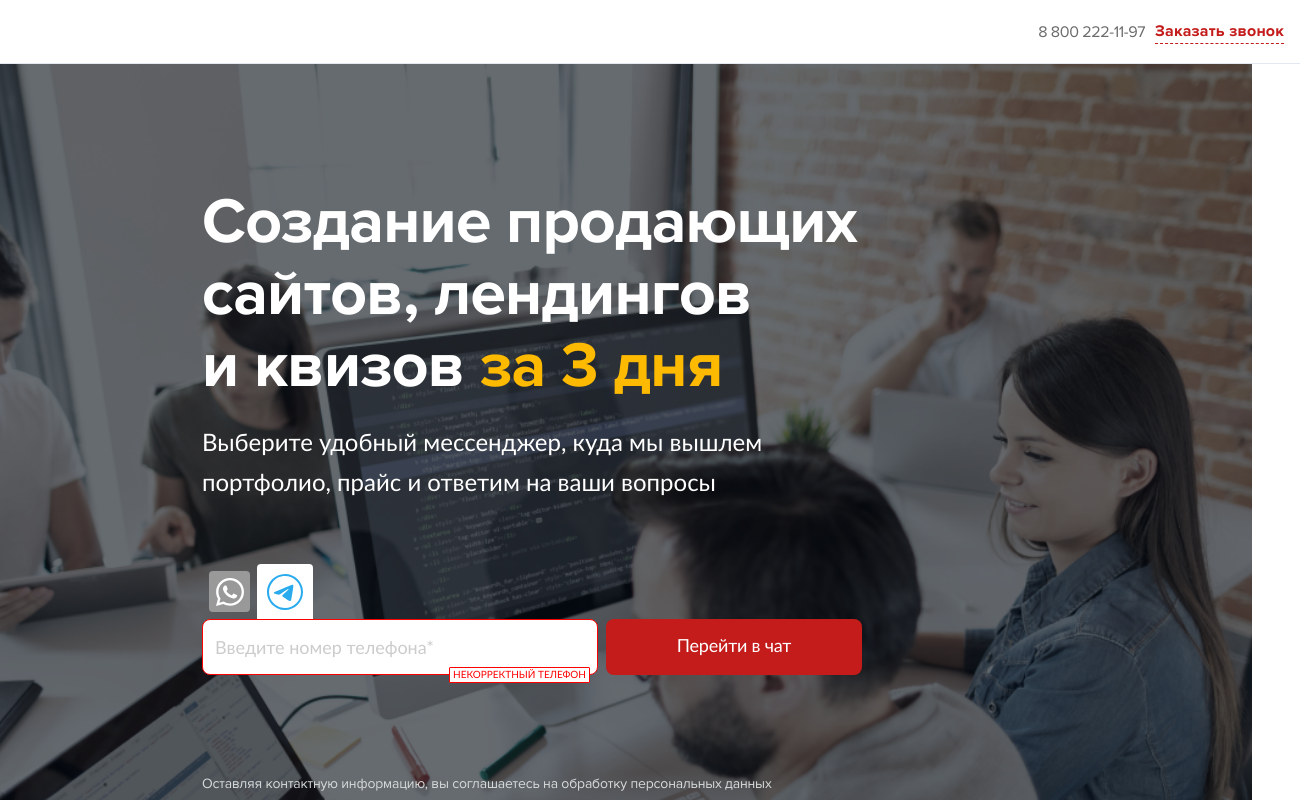
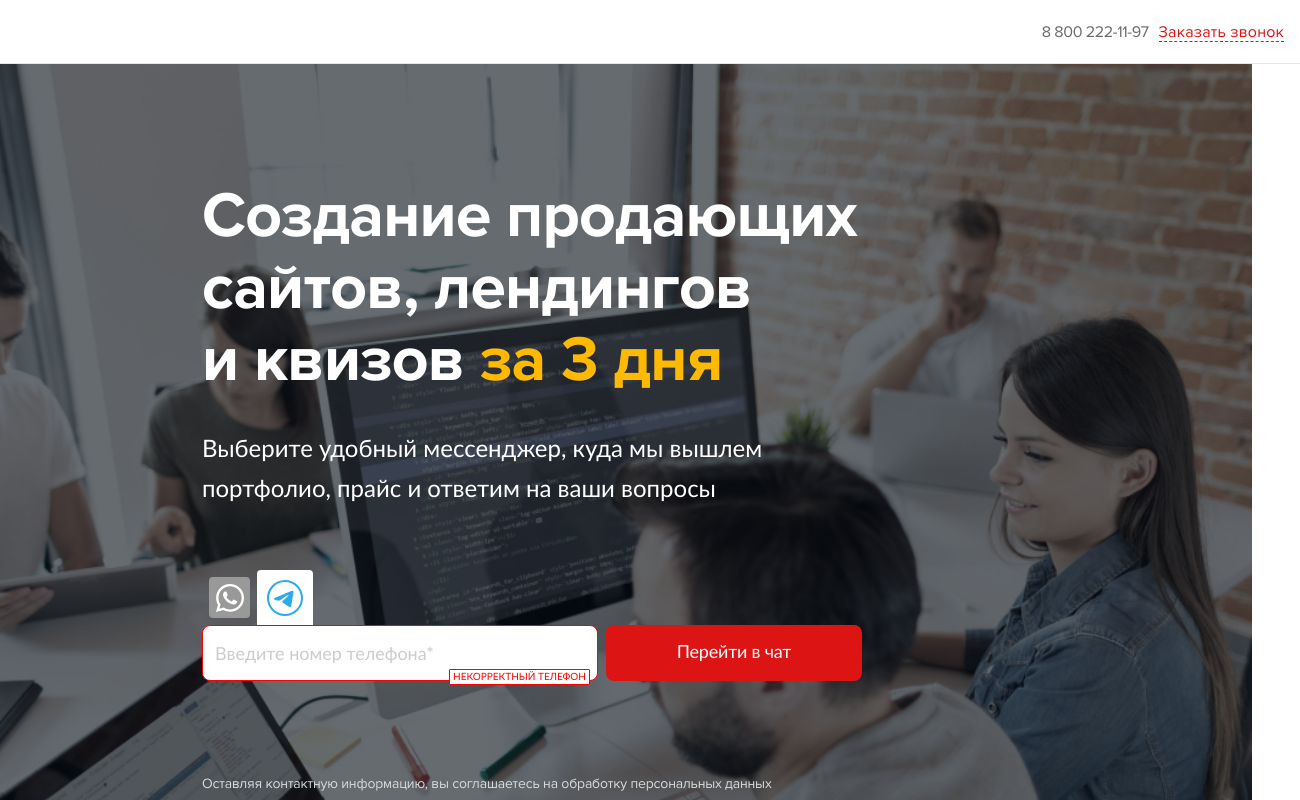
Before and after one commit to davlatsultonov/landing-trend-pro, a plain HTML site: page index.html in a window 1536 px wide. Shown: the full height of the page, 236-1536 px from the left. Drawn offline with Linux system fonts and the light colour scheme.

Commit message:
style fix

```diff
--- a/css/styles.css
+++ b/css/styles.css
@@ -1,5 +1,5 @@
 :root {
-    --main-color: #c41b1b;
+    --main-color: #dc1414;
     --orange: #feba00;
     --container-max-width: 480px;
 }
@@ -163,6 +163,7 @@ p {
         font-size: 56px;
         letter-spacing: -0.8px;
         line-height: 64px;
+        margin-bottom: 34px;
     }
 }
 
@@ -235,11 +236,20 @@ p {
 .app-call__book {
     color: var(--main-color);
     font-size: 15px;
-    font-weight: 600;
+    font-weight: 500;
     letter-spacing: 0.2px;
-    border-bottom: 1px dashed var(--main-color);
     cursor: pointer;
     position: relative;
+}
+
+.app-call__book:after {
+    content: '';
+    display: block;
+    width: 100%;
+    height: 0;
+    border-bottom: 1px dashed #dc1414;
+    position: absolute;
+    bottom: 2px;
 }
 
 @media (min-width: 768px) {
@@ -504,6 +514,19 @@ p {
     color: var(--placeholder-color);
 }
 
+@media (min-width: 1440px) {
+    .modal-view__form .form__input-field {
+        width: 100%;
+        float: none;
+        margin-right: 0;
+    }
+
+    .modal-view__form .btn {
+        min-width: 100%;
+        margin-top: 8px;
+    }
+}
+
 /* success block */
 
 .success-block {
@@ -581,17 +604,11 @@ p {
     z-index: 10;
     background-color: #fff;
     right: .5rem;
-    bottom: -.2rem;
+    bottom: -4px;
     padding: 3px;
     line-height: 8px;
     border-radius: 1px;
     border: 1px solid red;
-}
-
-@media (min-width: 1440px) {
-    .error_alert {
-        bottom: -.5rem
-    }
 }
 
 @keyframes radiance {
```
